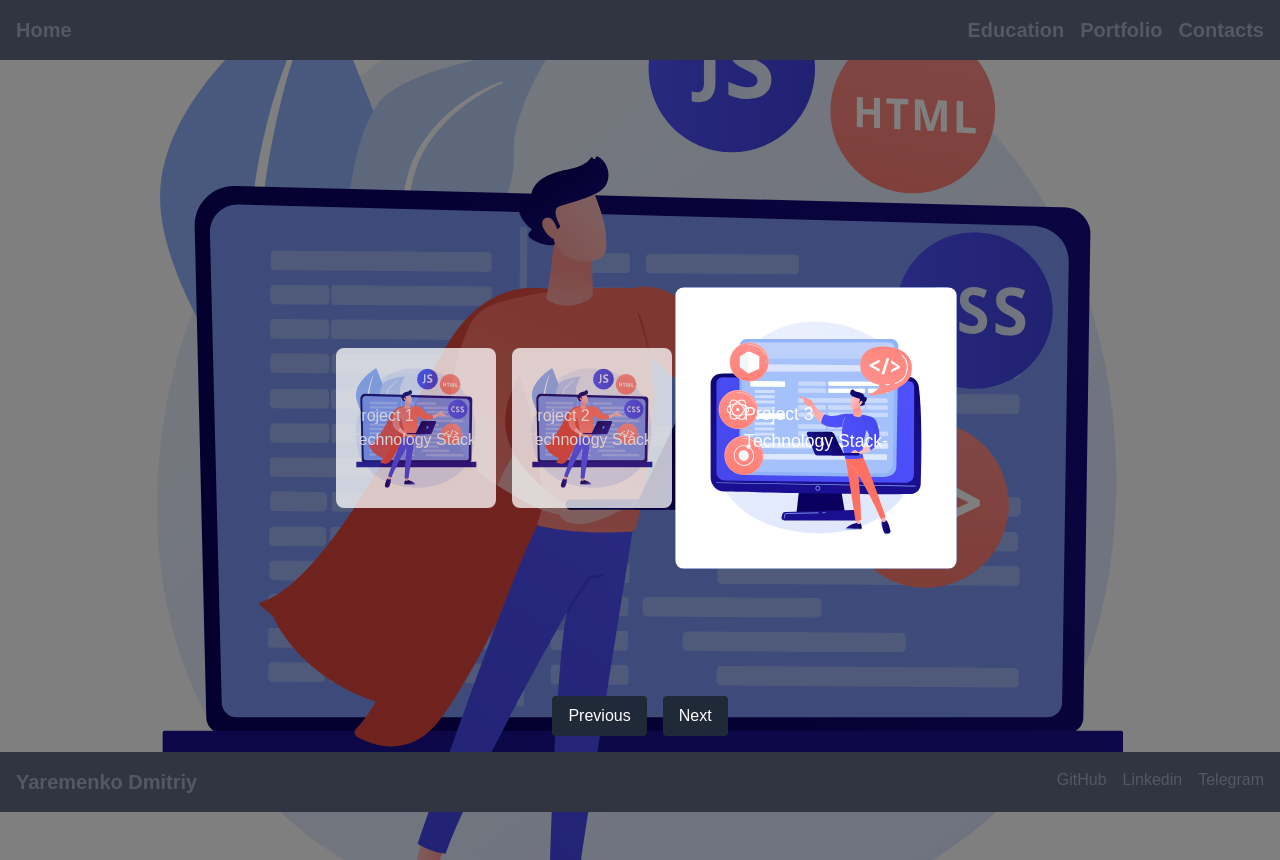
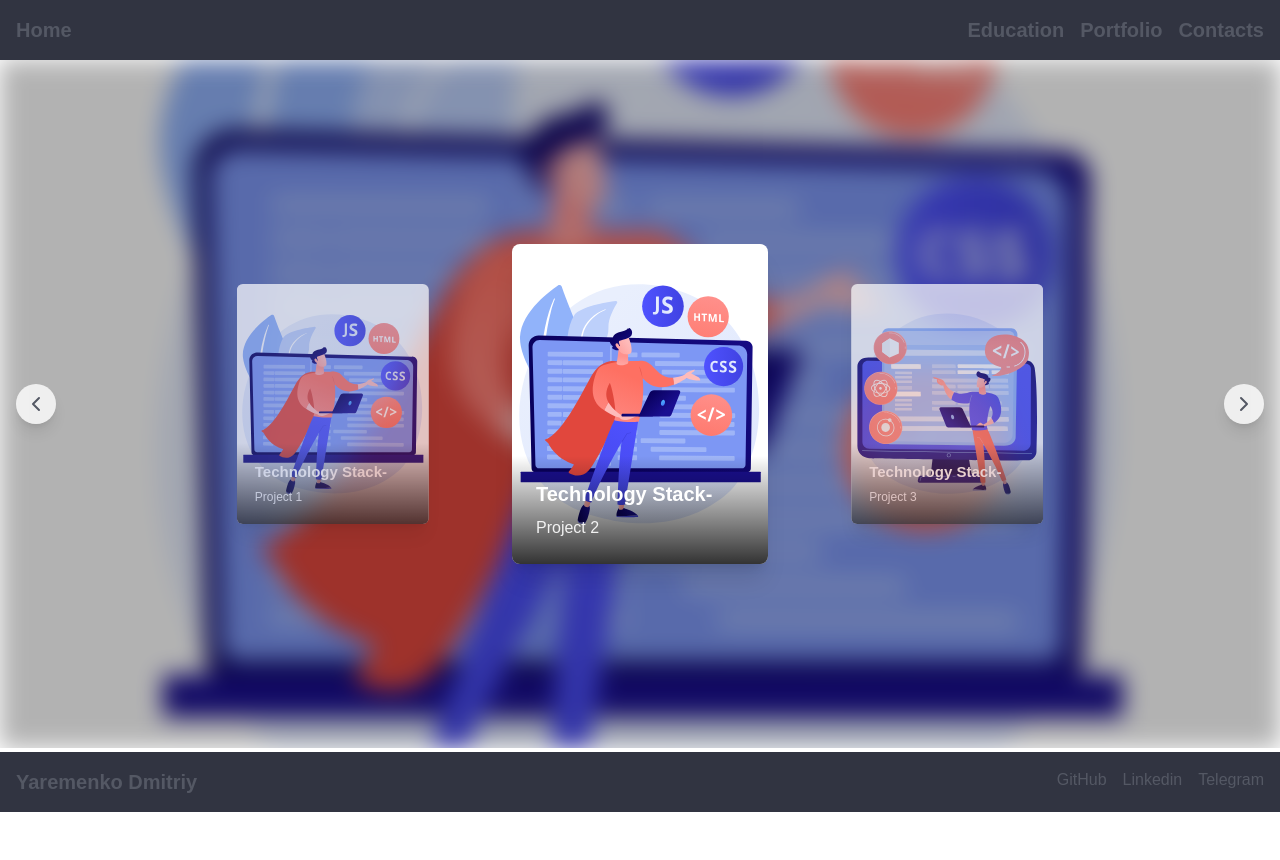
Before and after one commit to demos1981/MySkills, a Next.js app in the folder skills/: page /portfolio in a window 1280 px wide. After the commit the page ends 812 px from the top, so only its background shows below. Built offline with nearby package versions, Linux system fonts and the light colour scheme; a web font is replaced by a local one.

Commit message:
portfolio: change component portfolio

```diff
--- a/skills/package.json
+++ b/skills/package.json
@@ -28,6 +28,7 @@
     "formik": "^2.4.6",
     "ionicons": "^7.4.0",
     "lamina": "^1.1.23",
+    "lucide-react": "^0.453.0",
     "maath": "^0.10.8",
     "next": "14.2.11",
     "next-themes": "^0.3.0",
--- a/skills/src/app/components/PortfolioCarousel.tsx
+++ b/skills/src/app/components/PortfolioCarousel.tsx
@@ -2,85 +2,99 @@
 
 import { useState } from "react";
 import { items } from "@/data/dataPortfolio";
+import { ChevronLeft, ChevronRight } from "lucide-react";
 import "../components/PortfolioCarousel.module.css";
+import Image from "next/image";
 
 const PortfolioCarousel: React.FC = () => {
-  const [activeIndex, setActiveIndex] = useState(1); // Start with the second element as the center
+  const [activeIndex, setActiveIndex] = useState(1);
 
-  const nextItem = () => {
-    setActiveIndex((prevIndex) => (prevIndex + 1) % items.length);
+  const handleNext = () => {
+    setActiveIndex((prev) => (prev + 1) % items.length);
   };
 
-  const prevItem = () => {
-    setActiveIndex(
-      (prevIndex) => (prevIndex - 1 + items.length) % items.length
-    );
+  const handlePrev = () => {
+    setActiveIndex((prev) => (prev - 1 + items.length) % items.length);
   };
 
-  const getClassName = (index: number) => {
-    const length = items.length;
-    const position = (index - activeIndex + length) % length;
-
-    if (position === 1) {
-      // Center element
-      return "w-64 h-64 transform scale-110 reflection";
-    } else if (position === 0 || position === 2) {
-      // Side elements
-      return "w-40 h-40 opacity-75";
-    } else {
-      // Hide other elements
-      return "hidden";
+  const getVisibleItems = () => {
+    const visibleItems = [];
+    for (let i = -1; i <= 1; i++) {
+      const index = (activeIndex + i + items.length) % items.length;
+      visibleItems.push(items[index]);
     }
+    return visibleItems;
   };
 
-  const activeImage = items[activeIndex]?.image || "";
+  const activeItem = items[activeIndex];
+
   return (
-    <>
+    <div className="relative w-full  mx-auto h-full overflow-hidden">
+      {/* Blurred background */}
       <div
-        className="flex flex-col items-center justify-center h-screen space-y-6 transition-all duration-300"
+        className="absolute inset-0 transition-all duration-700 ease-in-out"
         style={{
-          background: `rgba(0, 0, 255, 0.5)`, // Optional default background
-          backgroundImage: `linear-gradient(rgba(0, 0, 0, 0.5), rgba(0, 0, 0, 0.5)), url(${activeImage})`,
+          backgroundImage: `url(${activeItem.image})`,
           backgroundSize: "cover",
           backgroundPosition: "center",
+          filter: "blur(12px) brightness(0.7)",
+          transition: "all 0.2s linear",
+          transform: "scale(1)", // Prevent blur edges from showing
         }}
+      />
+
+      {/* Navigation buttons */}
+      <button
+        onClick={handlePrev}
+        className="absolute left-4 top-1/2 -translate-y-1/2 z-10 bg-white/80 p-2 rounded-full shadow-lg hover:bg-white transition-colors"
       >
-        <div className="flex items-center space-x-4 h-2/4">
-          {items.map((item, index) => (
+        <ChevronLeft className="w-6 h-6" />
+      </button>
+      <button
+        onClick={handleNext}
+        className="absolute right-4 top-1/2 -translate-y-1/2 z-10 bg-white/80 p-2 rounded-full shadow-lg hover:bg-white transition-colors"
+      >
+        <ChevronRight className="w-6 h-6" />
+      </button>
+
+      {/* Carousel items */}
+      <div className="relative h-full flex items-center justify-center">
+        {getVisibleItems().map((item, index) => (
+          <div
+            key={item.id}
+            className={`absolute transition-all duration-500 ease-in-out
+            ${index === 0 ? "translate-x-[-120%] scale-75 opacity-70" : ""}
+            ${index === 1 ? "translate-x-0 scale-100 z-20" : ""}
+            ${index === 2 ? "translate-x-[120%] scale-75 opacity-70" : ""}
+          `}
+          >
+            {/* Card */}
             <div
-              key={item.id}
-              className={`flex-shrink-0 rounded-lg bg-blue-500 text-white flex items-center justify-center transition-all duration-300 ${getClassName(
-                index
-              )}`}
-              style={{
-                backgroundImage: `url(${item.image})`,
-                backgroundSize: "cover",
-                backgroundPosition: "center",
-              }}
+              className="w-64 h-80 rounded-lg shadow-xl overflow-hidden transform transition-transform hover:scale-105"
+              onClick={() =>
+                setActiveIndex(
+                  (activeIndex + index - 1 + items.length) % items.length
+                )
+              }
             >
-              <div className="flex flex-col">
-                <div>{item.content}</div>
-                <div>{item.stack}</div>
+              <Image
+                src={item.image}
+                width={300}
+                height={300}
+                alt={item.stack}
+                className="w-full h-full object-cover"
+              />
+              <div className="absolute bottom-0 left-0 right-0 bg-gradient-to-t from-black/80 to-transparent p-6">
+                <h3 className="text-xl font-bold text-white mb-2">
+                  {item.stack}
+                </h3>
+                <p className="text-white/90">{item.content}</p>
               </div>
             </div>
-          ))}
-        </div>
-        <div className="flex space-x-4 relative top-11">
-          <button
-            onClick={prevItem}
-            className="px-4 py-2 bg-gray-800 text-white rounded"
-          >
-            Previous
-          </button>
-          <button
-            onClick={nextItem}
-            className="px-4 py-2 bg-gray-800 text-white rounded"
-          >
-            Next
-          </button>
-        </div>
+          </div>
+        ))}
       </div>
-    </>
+    </div>
   );
 };
 
```
Also changed, not shown: 1 other file (tests, documents, lock files or other folders).
